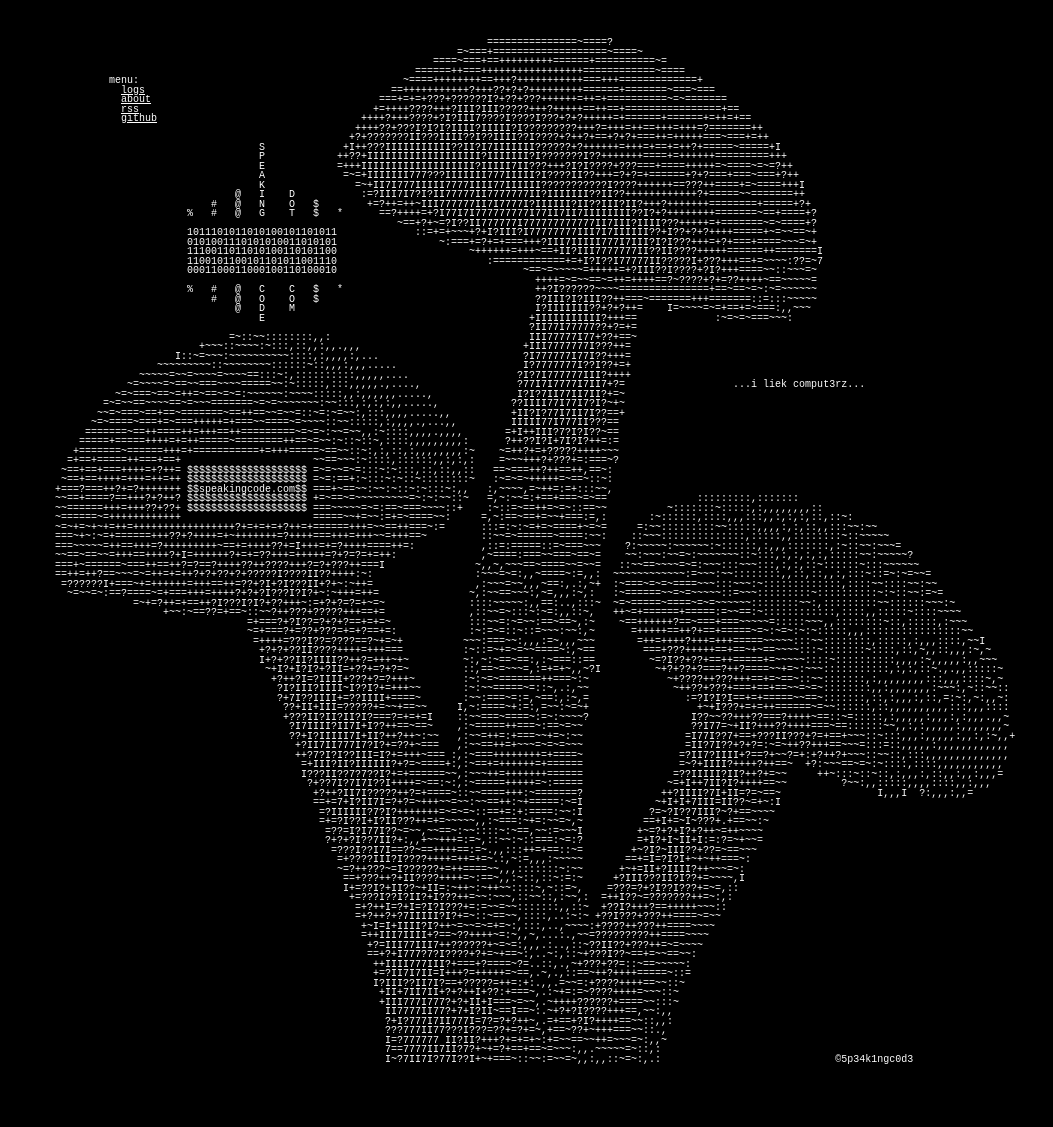
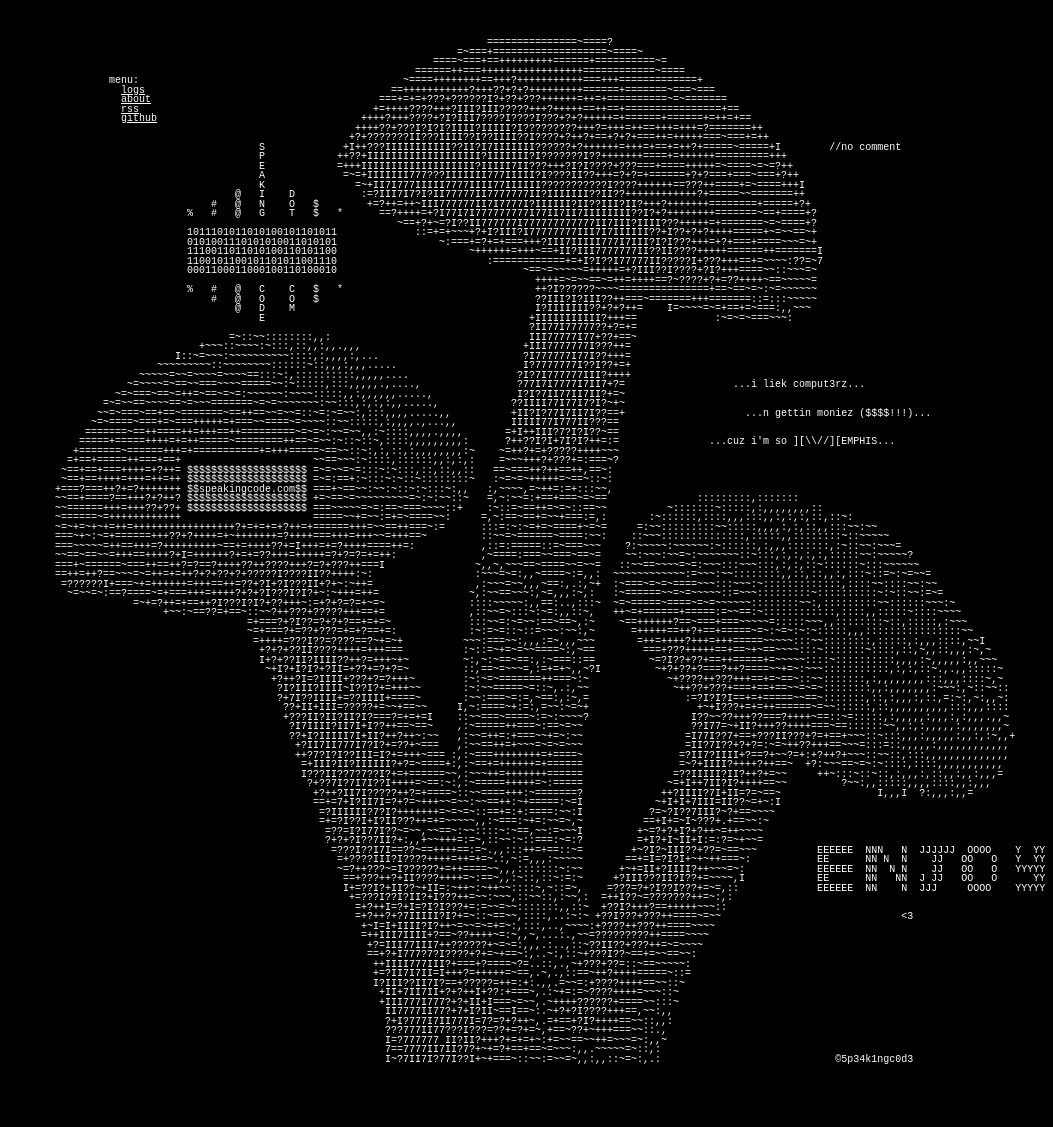
Before and after one commit to speakingcode/speakingcode.github.io, a Jekyll site: the page built from index.html, in a window 1280 px wide. Shown: the whole page, without its empty margins (227-1280 px from the left). Built offline with Jekyll 4.4.1, drawn with Linux system fonts in a browser that asks for light colours; some of the changed lines change nothing that is shown.

Commit message:
Decorate index page

```diff
--- a/index.html
+++ b/index.html
@@ -15,7 +15,7 @@ layout: index
            <a href="http://github.com/speakingcode">github</a>                                  ++++?+++????+?I?III7????I????I???+?+?+++++=+======+======+=++=+==
                                                   ++++??+???I?I?I?IIII?IIIII?I?????????+++?=+++=++==+++=+++=?=======++
                                                  +?+???????II???IIII??I??IIII??I????+?++?+==+?+?+===++=+++++===~===+=++
-                                  S             +I++???IIIIIIIIIII??II?I7IIIIIII??????+?++++++=+++=+==+=++?+=====~=====+I
+                                  S             +I++???IIIIIIIIIII??II?I7IIIIIII??????+?++++++=+++=+==+=++?+=====~=====+I        //no comment
                                   P            ++??+IIIIIIIIIIIIIIIIIII?IIIIIII?I???????I??+++++++====+=++++++=========+++
                                   E            =+++IIIIIIIIIIIIIIIIIII?IIIII7II???+++?I?I????+???===+====+++++=~====~=~=?++
                                   A             =~=+IIIIIII777???IIIIIII777IIIII?I????II??+++=?+?=+======+?+?===+===~===+?++
@@ -43,10 +43,10 @@ layout: index
             ~=~~~~=~==~~===~~~~=====~~:~:::::,:::,,,,,.,....,                ?77I7I7777I7II7+?=                  ...i liek comput3rz...
           ~=~===~==~=++=~==~=~=:~~~~~~:~~~~:::::,,:,,,,,,.....,              I?I?7II77II7II?+=~
         =~=~~==~~~~==~=~~~=======~=~=~~~~~~~:~~:::,:,:,:,,.....,            ??IIII77I77I7?I?~+~
-       ~~=~===~==+==~=======~==++==~~=~~=::~=:~=~~:,:::,,,,.....,,          +II?I?77I7II7I??==+
+       ~~=~===~==+==~=======~==++==~~=~~=::~=:~=~~:,:::,,,,.....,,          +II?I?77I7II7I??==+                    ...n gettin moniez ($$$$!!!)...
       ~=~====~===+=~===+++++=+===~~====~=~~~~::~~:::::,:,,,,.,...,,         IIIII77I777II???==
      =======~==++====++=+++==++=========~=~=~:~~=~~,,:~::::,,,,.,,,,       =+I++III?7?I?I??~==
-    =====+=====++++=+=++=====~========++==~=~~:~::~::~,::::,,,,,,,,,:      ?++??I?I+7I?I?++=:=
+    =====+=====++++=+=++=====~========++==~=~~:~::~::~,::::,,,,,,,,,:      ?++??I?I+7I?I?++=:=               ...cuz i'm so ][\\//][EMPHIS...
    +=======~======+++=+===========+=+++=====~==~~::~:,:,::,:,,,,,,,,:~    ~=++?+=+?????++++~~~
   =+==+=====++===+==+                      ~~==~~~:~::::,::::::,,:,:,:    =~~~+++?+???+=:===~?
  ~==+==+===++++=+?++= $$$$$$$$$$$$$$$$$$$$ =~=~~=~=:::~:~:::,::,::,,::   ==~===++?++==++,==~:
@@ -89,14 +89,14 @@ layout: index
                                             =+=?I??I+I?II???++=+=~~~~~,,:~===:~+=:~~=~,~          ==+I+=~I~???+.+==~~:~
                                              =??=I?I77I??~=~~,~~==~:~~::::~:~==,~~:=~~~I         +~=?+?+I?+?++~=++~~~~
                                              ?+?+?I??7II?+:,,+~~+++=:=~,::~~:~::===:~=:?         =+I?+I~II+I:=:?=~+~~=
-                                              =???I??I7I==??~==++++==:=~.,,:::++=+==::~=        +~?I?~III??+??=~==~~~
-                                               =+????III?I????++++=++=+=~.:,~:=,,,:~~~~~       ==+=I=?I?I+~+~++===~:
-                                               ~=?++???~=I??????+=++====~~,,,:::::::~:~~      +~+=II+?IIII?++~~~=~:
-                                                ==+???++?+II????++++=~:==~,,:~::,::~:=:~     +?III???II?I??+=~~~~,I
-                                                I+=??I?+II??~+II=:~++~:~++~~::::~,~::=~,    =???=?+?I??I???+=~=,::
+                                              =???I??I7I==??~==++++==:=~.,,:::++=+==::~=        +~?I?~III??+??=~==~~~          EEEEEE  NNN   N  JJJJJJ  OOOO    Y  YY
+                                               =+????III?I????++++=++=+=~.:,~:=,,,:~~~~~       ==+=I=?I?I+~+~++===~:           EE      NN N  N    JJ   OO   O   Y  YY
+                                               ~=?++???~=I??????+=++====~~,,,:::::::~:~~      +~+=II+?IIII?++~~~=~:            EEEEEE  NN  N N    JJ   OO   O   YYYYY
+                                                ==+???++?+II????++++=~:==~,,:~::,::~:=:~     +?III???II?I??+=~~~~,I            EE      NN   NN  J JJ   OO   O      YY
+                                                I+=??I?+II??~+II=:~++~:~++~~::::~,~::=~,    =???=?+?I??I???+=~=,::             EEEEEE  NN    N  JJJ     OOOO    YYYYY
                                                  +=???I??I?II?+I???++=~~:~~~,::~~::,:~~,:  =++I??~=???????++=~:,:
                                                   =+?++I=?+I=?I?I???+=:=~~=~~:::::::,,::~  +??I?+++?==+++++~~~::
-                                                  =+?++?+?7IIIII?I?+=~::~==~~,::::,..:~:~ +??I???+???++====~=~~
+                                                  =+?++?+?7IIIII?I?+=~::~==~~,::::,..:~:~ +??I???+???++====~=~~                              &lt;3
                                                    +~I=I+IIII?I?++~=~~=~=+=~:,:::,..,~~~~:+????++???++====~~~~
                                                    =++III7IIII+?==~??++++~=:~,,~,...:.,~~=?????????++====~~~~
                                                     +?=III77III7++??????+~=~=:,,,.:..,::~??II??+???++=~=~~~~
```
